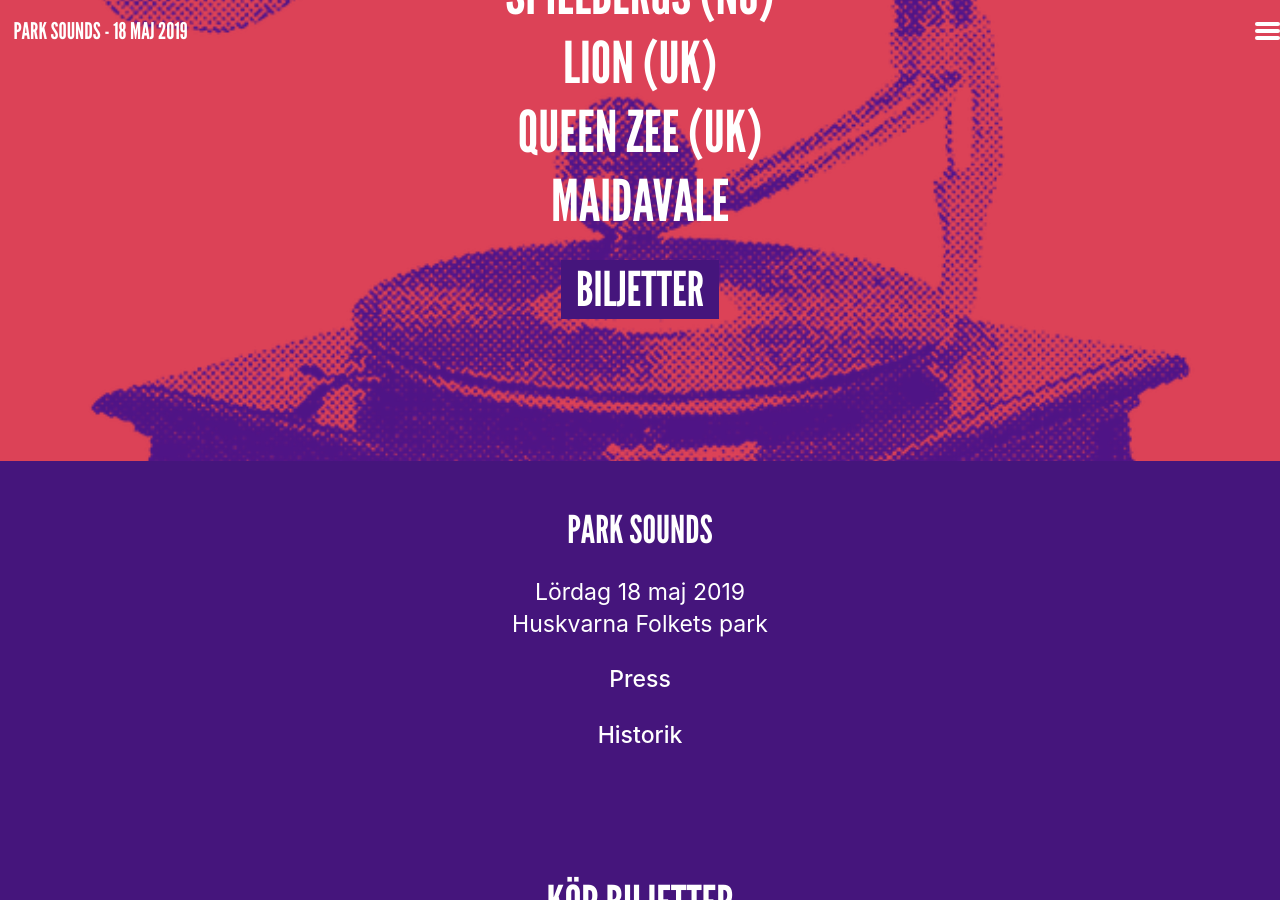
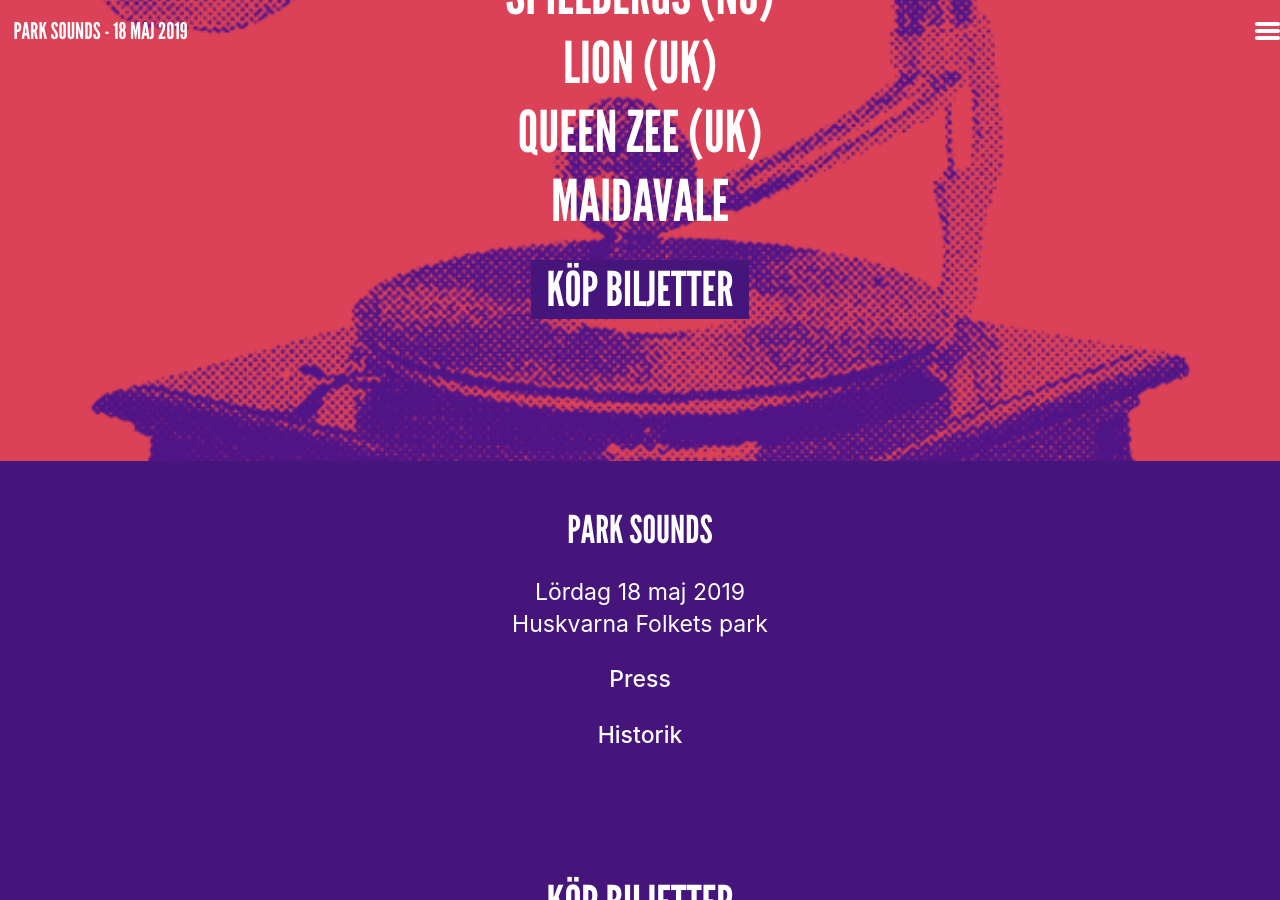
Before and after one commit to parksounds/parksounds.se, a Jekyll site: the page built from index.md, in a window 1280 px wide and 900 px high, scrolled down 583 px. Built offline with Jekyll 4.4.1, drawn with Linux system fonts in a browser that asks for light colours.

Commit message:
CTA updates
Tickets CTA

```diff
--- a/_layouts/default.html
+++ b/_layouts/default.html
@@ -32,7 +32,7 @@
             {% include artists.html %}
 
             <p>
-            <a href="https://secure.tickster.com/mcpx1mu3pkb29hl" class="tickets">Biljetter</a>
+            <a href="https://secure.tickster.com/mcpx1mu3pkb29hl" class="tickets">Köp biljetter</a>
             </p>
 
         {% else %}
```
